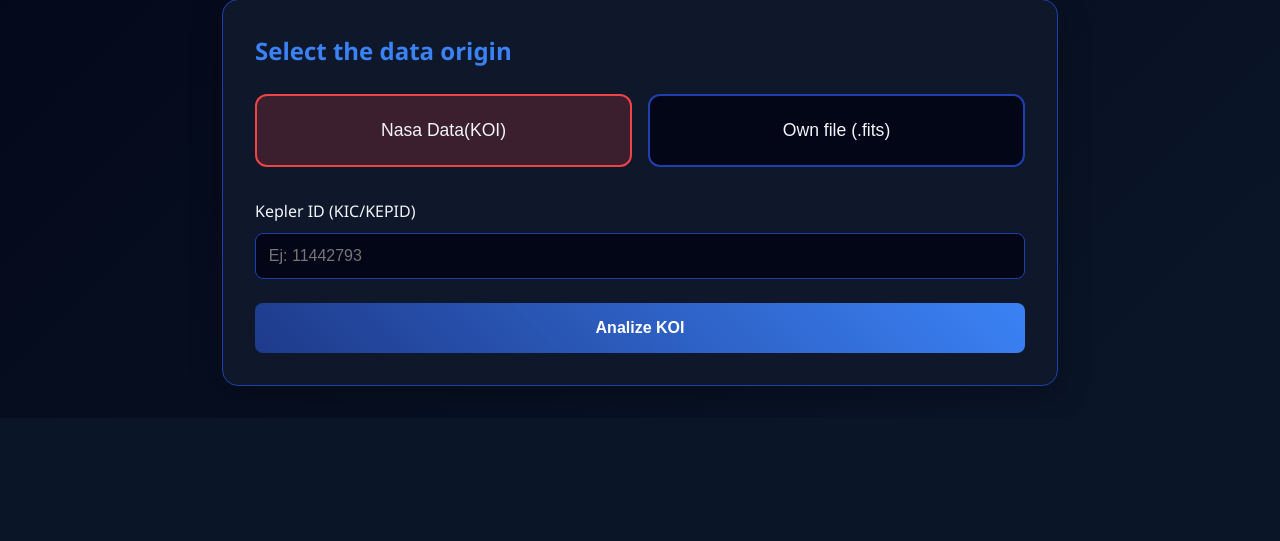
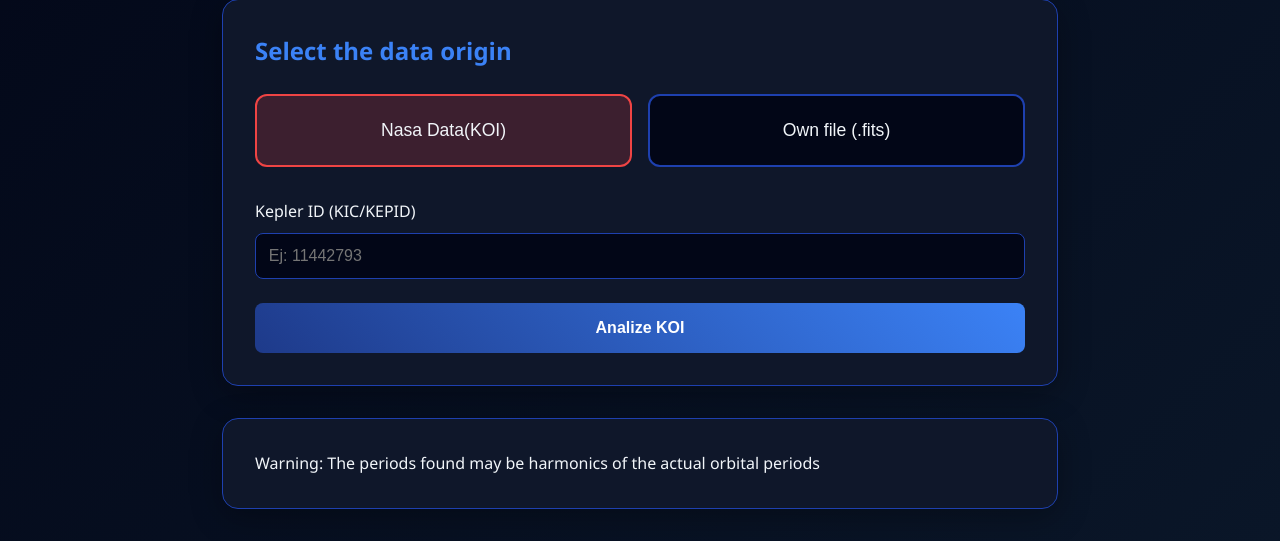
Before and after one commit to DopplerAI-Space-Apps/DopplerAI, a Flask app: page / in a window 1280 px wide. Shown: the part 415-956 px from the top of the page. Before the commit the page ends 816 px from the top, so only its background shows below. Run offline with Flask 3, Linux system fonts and the light colour scheme.

Commit message:
Update index.html

```diff
--- a/frontend/templates/index.html
+++ b/frontend/templates/index.html
@@ -58,6 +58,10 @@
                 <!-- The content is generated with JavaScript -->
             </div>
         </div>
+
+        <div class="card">
+            <p>Warning: The periods found may be harmonics of the actual orbital periods</p>
+        </div>
     </div>
     <script src="{{ url_for('static', filename='index.js') }}"></script>
 </body>
```
